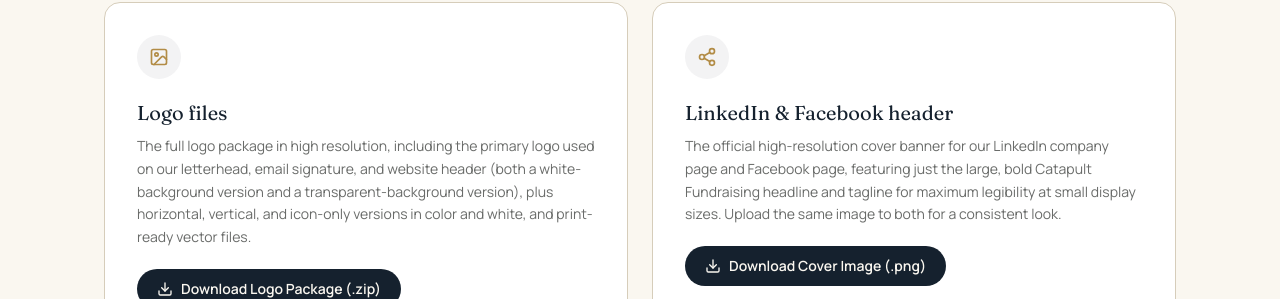
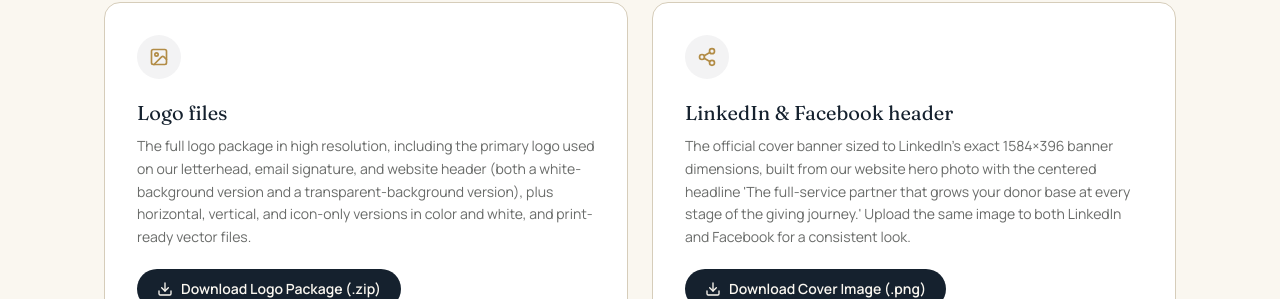
Before and after one commit to Catapultfundraising/catapult-fundraising-website, a Next.js app: page /signature-generator in a window 1280 px wide. Shown: the part 1780-2079 px from the top of the page. Built offline with nearby package versions, Linux system fonts and the light colour scheme.

Commit message:
Replace LinkedIn banner with hero-image-based design at correct banner ratio

```diff
--- a/components/brand-resources.tsx
+++ b/components/brand-resources.tsx
@@ -108,11 +108,11 @@ export function BrandResources() {
         <ResourceCard
           icon={Share2}
           title="LinkedIn & Facebook header"
-          description="The official high-resolution cover banner for our LinkedIn company page and Facebook page, featuring just the large, bold Catapult Fundraising headline and tagline for maximum legibility at small display sizes. Upload the same image to both for a consistent look."
+          description="The official cover banner sized to LinkedIn's exact 1584×396 banner dimensions, built from our website hero photo with the centered headline 'The full-service partner that grows your donor base at every stage of the giving journey.' Upload the same image to both LinkedIn and Facebook for a consistent look."
           links={[
             {
               label: "Download Cover Image (.png)",
-              href: "https://galaxy-prod.tlcdn.com/gen/user_35qqBV71YqPhG02PJcVxttmFcLs/a0daa2de-32f0-44ce-96b5-4dea052aed83.png",
+              href: "https://galaxy-prod.tlcdn.com/gen/user_35qqBV71YqPhG02PJcVxttmFcLs/ca30c11c-b1db-40c2-8538-c6f95db16bee.png",
             },
           ]}
         />
```
